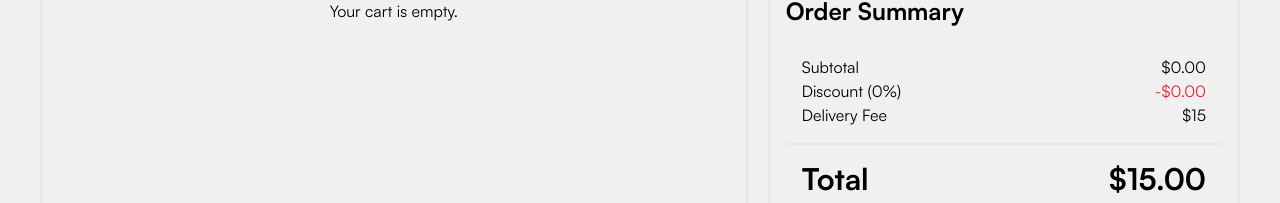
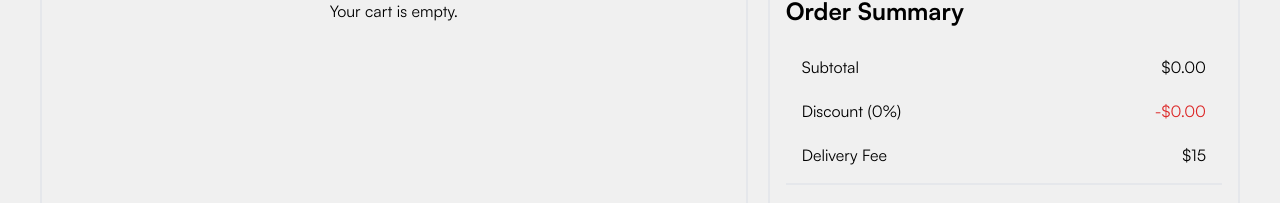
Before and after one commit to Folabteegee/shopco, a Next.js app: page /cart in a window 1280 px wide. Shown: the part 235-438 px from the top of the page. Built offline with nearby package versions, Linux system fonts and the light colour scheme; no server answers.

Commit message:
pardings

```diff
--- a/src/pages/cart/index.jsx
+++ b/src/pages/cart/index.jsx
@@ -149,11 +149,11 @@
                   <div>Subtotal</div>
                   <div>${subtotal.toFixed(2)}</div>
                 </div>
-                <div className="flex justify-between">
+                <div className="flex pt-5 justify-between">
                   <div>Discount ({averageDiscountPercentage}%)</div>
                   <div className="text-red-600">-${discount.toFixed(2)}</div>
                 </div>
-                <div className="flex justify-between">
+                <div className="flex pt-5 justify-between">
                   <div>Delivery Fee</div>
                   <div>${deliveryFee}</div>
                 </div>
```
